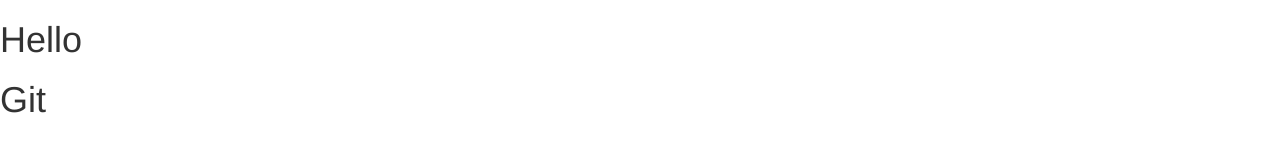
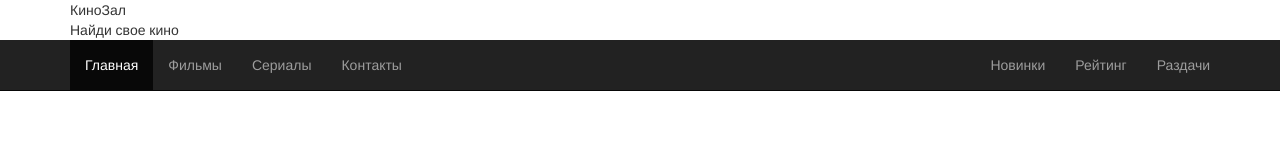
Before and after one commit to aylingyoren/kinozal-template_second_pr, a website: page index.html in a window 1280 px wide. Drawn offline with Linux system fonts and the light colour scheme.

Commit message:
header_ready
made up header

```diff
--- a/index.html
+++ b/index.html
@@ -20,10 +20,46 @@
 </head>
 
 <body>
-      <h1>Hello</h1>
+      <header>
+            <div class="header-logo">
+                  <div class="container">
+                        <div class="header-logo__title">КиноЗал</div>
+                        <div class="header-logo__description">Найди свое кино</div>
+                  </div>
+            </div>
+            <div class="header-menu">
+                  <nav class="navbar navbar-inverse navbar-static-top">
+                        <div class="container">
+                          <!-- Brand and toggle get grouped for better mobile display -->
+                          <div class="navbar-header">
+                            <button type="button" class="navbar-toggle collapsed" data-toggle="collapse" data-target="#navbar-top" aria-expanded="false">
+                              <span class="sr-only">Toggle navigation</span>
+                              <span class="icon-bar"></span>
+                              <span class="icon-bar"></span>
+                              <span class="icon-bar"></span>
+                            </button>
+                          </div>
+
+                          <div class="collapse navbar-collapse" id="navbar-top">
+                            <ul class="nav navbar-nav">
+                              <li class="active"><a href="#">Главная </a></li>
+                              <li><a href="#">Фильмы  </a></li>
+                              <li><a href="#">Сериалы  </a></li>
+                              <li><a href="#">Контакты  </a></li>
+                            </ul>
+
+                            <ul class="nav navbar-nav navbar-right">
+                              <li><a href="#">Новинки</a></li>
+                              <li><a href="#">Рейтинг</a></li>
+                              <li><a href="#">Раздачи</a></li>
+                            </ul>
+                          </div>
+                        </div>
+                      </nav>
+            </div>
+      </header>
 
 <script src="libs/jquery/dist/jquery.min.js"></script>
 <script src="libs/bootstrap/dist/js/bootstrap.min.js"></script>
 </body>
-<h1>Git</h1>
 </html>
```
